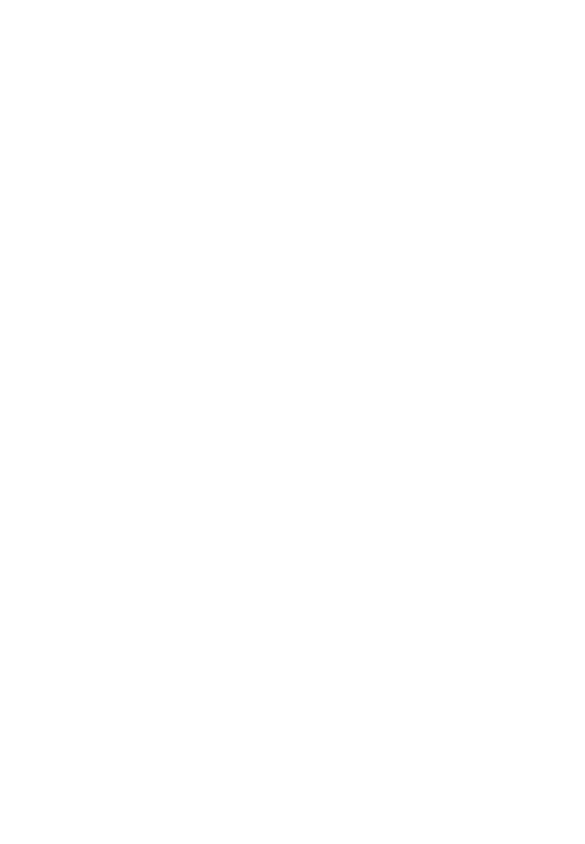
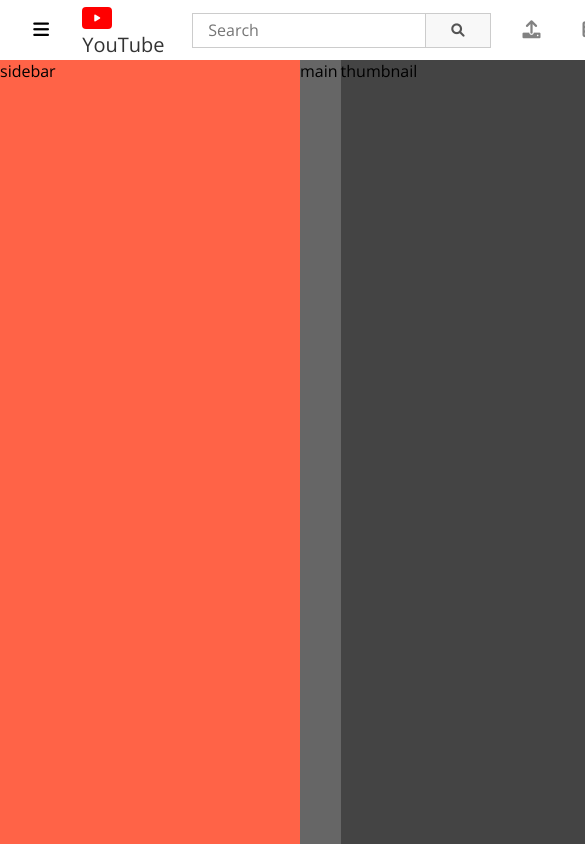
Before and after one commit to LuisSalas94/odin-YouTubeClone, a plain HTML site: page index.html in a window 390 px wide. Shown: the top 844 px of the page, 585 px wide, since content can reach past the window. Drawn offline with nearby package versions, Linux system fonts and the light colour scheme.

Commit message:
add responsive navbar

```diff
--- a/app.js
+++ b/app.js
@@ -0,0 +1,6 @@
+const container = document.querySelector("#container");
+const btn = document.querySelector("#btn-menu");
+
+btn.addEventListener("click", () => {
+	container.classList.toggle("active");
+});
--- a/index.html
+++ b/index.html
@@ -15,6 +15,49 @@
 		<title>Document</title>
 	</head>
 	<body>
+		<div class="container active" id="container">
+			<!-- NAVBAR Starts -->
+			<header class="header">
+				<div class="container-logo">
+					<button id="btn-menu" class="btn-menu">
+						<i class="fas fa-bars"></i>
+					</button>
+					<a href="#" class="logo">
+						<i class="fas fa-play"></i>
+						<span>YouTube</span>
+					</a>
+				</div>
+
+				<div class="search-bar">
+					<input type="text" placeholder="Search" />
+					<button type="submit">
+						<i class="fas fa-search"></i>
+					</button>
+				</div>
+
+				<div class="header-btns">
+					<button><i class="fas fa-upload"></i></button>
+					<button><i class="fas fa-th"></i></button>
+					<button><i class="fas fa-bell"></i></button>
+					<a href="#" class="avatar">
+						<img src="img/avatar.png" alt="" />
+					</a>
+				</div>
+			</header>
+			<!-- NAVBAR Ends -->
+
+			<!-- Sidebar Starts -->
+			<div class="sidebar">sidebar</div>
+			<!-- Sidebar Endss -->
+
+			<!-- Main Starts -->
+			<main class="main">main</main>
+			<!-- Main Ends -->
+
+			<!-- Thumbnail Starts -->
+			<div class="thumbnail">thumbnail</div>
+			<!-- Thumbnail Ends -->
+		</div>
 		<script src="app.js"></script>
 	</body>
 </html>
--- a/style.css
+++ b/style.css
@@ -1,3 +1,5 @@
+@import url("https://fonts.googleapis.com/css2?family=Open+Sans:ital,wght@0,300;0,400;0,500;0,600;0,700;0,800;1,300;1,400;1,500;1,600;1,700;1,800&family=Oswald:wght@200;300;400;500;600;700&display=swap");
+
 * {
 	padding: 0;
 	margin: 0;
@@ -5,3 +7,163 @@
 	box-sizing: border-box;
 	text-decoration: none;
 }
+
+body {
+	font-family: "Open Sans", sans-serif;
+}
+
+a {
+	color: #333;
+}
+
+/*************************** Container ***************************/
+.container {
+	width: 100%;
+	min-height: 100vh;
+	margin: 0 auto;
+	display: grid;
+	grid-template-columns: 90px auto 400px;
+	grid-template-rows: 60px auto;
+	grid-template-areas:
+		"header			header		header"
+		"sidebar		main 			thumbnail";
+	transition: all 0.3s ease;
+}
+
+.container.active {
+	grid-template-columns: minmax(300px, 18%) auto 400px;
+}
+
+/*************************** Header ***************************/
+.header {
+	grid-area: header;
+	padding: 0 20px;
+	display: grid;
+	grid-template-columns: auto 1fr auto;
+	align-items: center;
+	justify-content: space-between;
+	gap: 20px;
+	grid-template-areas: "logo 		search-bar	icons";
+}
+
+/* container logo */
+.header .container-logo {
+	grid-area: logo;
+	display: flex;
+	align-items: center;
+}
+
+.header .container-logo .btn-menu {
+	border: none;
+	padding: 10px;
+	background: none;
+	cursor: pointer;
+	font-size: 18px;
+	border-radius: 100px;
+	width: 50px;
+	height: 50px;
+	margin-right: 20px;
+	transition: all 0.3s ease-in-out;
+}
+
+.header .container-logo .btn-menu:hover {
+	background-color: #e7e7e7;
+}
+
+.header .container-logo .logo .fas {
+	background-color: #ff0000;
+	padding: 7px 12px;
+	border-radius: 4px;
+	font-size: 8px;
+	color: #fff;
+	position: relative;
+	top: -2px;
+	margin-right: 4px;
+}
+
+.header .container-logo .logo {
+	font-size: 20px;
+}
+
+.header .search-bar {
+	grid-area: search-bar;
+	display: flex;
+	align-items: center;
+	justify-content: center;
+}
+
+.header .search-bar input {
+	min-width: 60%;
+	padding: 0 15px;
+	height: 35px;
+	line-height: 35px;
+	border: 1px solid #ccc;
+	font-size: 16px;
+	outline: none;
+	font-family: "Open Sans", sans-serif;
+}
+
+.header .search-bar button {
+	height: 35px;
+	border: 1px solid #ccc;
+	border-left: none;
+	color: #545454;
+	background: #f8f8f8;
+	padding: 0 25px;
+	cursor: pointer;
+}
+
+.header .header-btns {
+	grid-area: icons;
+	display: flex;
+	align-items: center;
+}
+
+.header .header-btns button {
+	background: none;
+	border: none;
+	width: 40px;
+	height: 40px;
+	font-size: 18px;
+	padding: 7px 12px;
+	border-radius: 100px;
+	color: #828282;
+	margin-right: 20px;
+	cursor: pointer;
+	transition: all 0.3s ease-in-out;
+}
+
+.header .header-btns button:hover {
+	background: #e7e7e7;
+}
+
+.header .header-btns .avatar {
+	display: inline-block;
+	width: 30px;
+	height: 30px;
+}
+
+.header .header-btns .avatar img {
+	width: 100%;
+	height: 100%;
+	vertical-align: top;
+	border-radius: 100px;
+}
+
+/*************************** Sidebar ***************************/
+.sidebar {
+	grid-area: sidebar;
+	background-color: tomato;
+}
+
+/*************************** Header ***************************/
+.main {
+	grid-area: main;
+	background-color: #666;
+}
+
+/*************************** Header ***************************/
+.thumbnail {
+	grid-area: thumbnail;
+	background-color: #444;
+}
```
Also changed, not shown: img/avatar.png (added).
